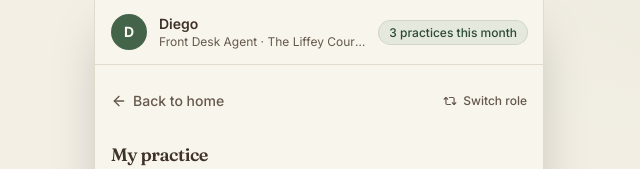
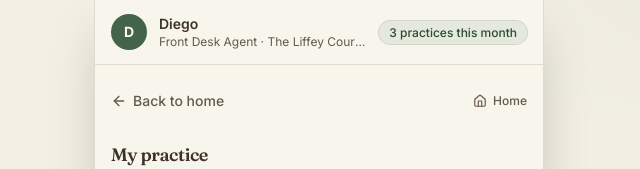
Before and after one commit to yzy-song/coaching-engine, a Next.js app: page /staff/history in a window 1280 px wide. Shown: the top 169 px of the page, without its empty margins (321-961 px from the left). Built offline with nearby package versions, Linux system fonts and the light colour scheme.

Commit message:
fix: rename Switch role nav link to Home — it exits to the landing, it does not switch roles

```diff
--- a/src/components/screen-nav.tsx
+++ b/src/components/screen-nav.tsx
@@ -2,7 +2,7 @@
 
 import Link from "next/link";
 import { usePathname } from "next/navigation";
-import { ArrowLeft, Repeat2 } from "lucide-react";
+import { ArrowLeft, Home } from "lucide-react";
 import { parentOf } from "@/lib/nav";
 
 /**
@@ -12,7 +12,7 @@ import { parentOf } from "@/lib/nav";
  * for the other:
  *
  *   left   go up one level, labelled with the destination
- *   right  leave this role entirely and pick another
+ *   right  jump back to the landing page
  *
  * The second one is the gap that mattered. Both apps had internal navigation
  * and no exit: once you opened the staff phone you could reach three tabs and
@@ -25,17 +25,17 @@ import { parentOf } from "@/lib/nav";
  */
 export function ScreenNav({
   className = "",
-  showSwitch = true,
+  showHome = true,
 }: {
   className?: string;
-  /** The landing page is where roles are chosen, so it does not offer to. */
-  showSwitch?: boolean;
+  /** The landing page needs no exit to itself. */
+  showHome?: boolean;
 }) {
   const pathname = usePathname();
   const back = parentOf(pathname);
 
   // Nothing to render at all would collapse the spacing the pages below expect.
-  if (!back && !showSwitch) return null;
+  if (!back && !showHome) return null;
 
   return (
     <div className={`mb-5 flex items-center justify-between gap-3 ${className}`}>
@@ -51,13 +51,13 @@ export function ScreenNav({
         <span />
       )}
 
-      {showSwitch && (
+      {showHome && (
         <Link
           href="/"
           className="-mr-2 inline-flex min-h-10 items-center gap-1.5 rounded-lg px-2 text-xs font-medium text-muted-foreground transition-colors hover:bg-muted/60 hover:text-foreground"
         >
-          <Repeat2 className="size-3.5" aria-hidden />
-          Switch role
+          <Home className="size-3.5" aria-hidden />
+          Home
         </Link>
       )}
     </div>
```
